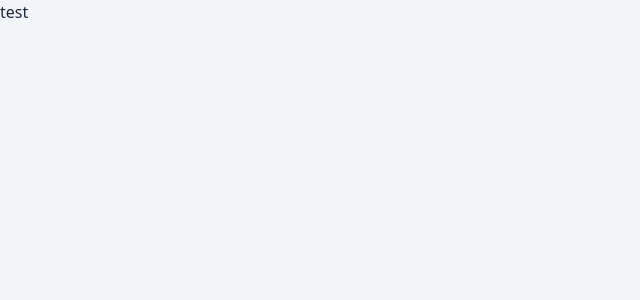
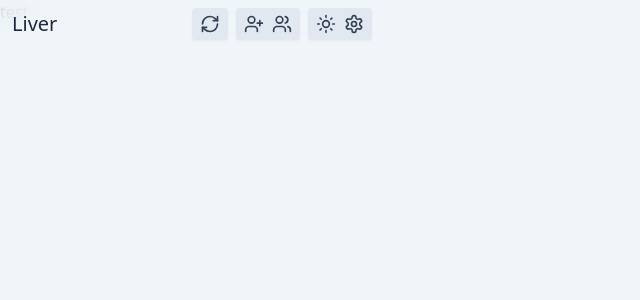
Before and after one commit to zigamacele/liver, a React (Vite) app: page /settings in a window 1280 px wide. Shown: the top 300 px of the page, without its empty margins (0-640 px from the left). Built offline with nearby package versions, Linux system fonts and the light colour scheme.

Commit message:
feat: navbar, footer

```diff
--- /dev/null
+++ b/src/components/Navbar/NavButton.tsx
@@ -0,0 +1,18 @@
+import { ReactNode } from 'react'
+import { Link } from 'react-router-dom'
+
+interface NavBarProps {
+  Icon: ReactNode
+  linkTo?: string
+}
+const NavButton: React.FC<NavBarProps> = ({ Icon, linkTo }) => {
+  return (
+    <Link to={linkTo ?? '#'}>
+      <div className='cursor-pointer hover:text-slate-500 hover:dark:text-blue-400'>
+        {Icon}
+      </div>
+    </Link>
+  )
+}
+
+export default NavButton
--- /dev/null
+++ b/src/constants/links.ts
@@ -0,0 +1,2 @@
+export const GITHUB_REPO = 'https://github.com/zigamacele/liver'
+export const HOLODEX_WEBSITE = 'https://holodex.net/'
--- /dev/null
+++ b/src/constants/paths.ts
@@ -0,0 +1,2 @@
+export const HOME = '/'
+export const SETTINGS = '/settings'
--- /dev/null
+++ b/src/layouts/Footer.tsx
@@ -0,0 +1,33 @@
+import { Github } from 'lucide-react'
+
+import { GITHUB_REPO, HOLODEX_WEBSITE } from '@/constants/links.ts'
+
+const Footer: React.FC = () => {
+  return (
+    <footer className='fixed bottom-0 left-0 z-50 flex w-full items-center justify-between bg-slate-100/80 px-3 py-3 backdrop-blur-md dark:bg-slate-800/80'>
+      <div className='flex items-center gap-1'>
+        <p className='text-[10px] font-light'>Powered by</p>
+        <p
+          onClick={() =>
+            void chrome.tabs.create({
+              url: HOLODEX_WEBSITE,
+            })
+          }
+          className='cursor-pointer text-blue-500 hover:text-rose-500'
+        >
+          Holodex
+        </p>
+      </div>
+      <Github
+        className='h-5 w-5 cursor-pointer rounded hover:text-slate-500 hover:dark:text-blue-400'
+        onClick={() =>
+          void chrome.tabs.create({
+            url: GITHUB_REPO,
+          })
+        }
+      />
+    </footer>
+  )
+}
+
+export default Footer
--- /dev/null
+++ b/src/layouts/Navbar.tsx
@@ -0,0 +1,32 @@
+import { RefreshCw, Settings, Sun, UserPlus, Users } from 'lucide-react'
+import { Link } from 'react-router-dom'
+
+import NavButton from '@/components/Navbar/NavButton.tsx'
+
+import { HOME, SETTINGS } from '@/constants/paths.ts'
+const Navbar = () => {
+  return (
+    <nav className='fixed z-50 flex w-96 items-center justify-between bg-slate-100/80 px-3 py-2 backdrop-blur-md dark:bg-slate-800/80'>
+      <Link to={HOME}>
+        <p className='cursor-pointer text-xl font-medium hover:opacity-60'>
+          Liver
+        </p>
+      </Link>
+      <div className='flex items-center gap-2 text-slate-700 dark:text-blue-500'>
+        <div className='rounded bg-slate-200 px-2 py-1.5 shadow-sm dark:bg-slate-700'>
+          <NavButton Icon={<RefreshCw size={20} />} linkTo={HOME} />
+        </div>
+        <div className='flex items-center gap-2 rounded bg-slate-200 px-2 py-1.5 shadow-sm dark:bg-slate-700'>
+          <NavButton Icon={<UserPlus size={20} />} />
+          <NavButton Icon={<Users size={20} />} />
+        </div>
+        <div className='flex items-center gap-2 rounded bg-slate-200 px-2 py-1.5 shadow-sm dark:bg-slate-700'>
+          <NavButton Icon={<Sun size={20} />} />
+          <NavButton Icon={<Settings size={20} />} linkTo={SETTINGS} />
+        </div>
+      </div>
+    </nav>
+  )
+}
+
+export default Navbar
--- a/src/main.tsx
+++ b/src/main.tsx
@@ -4,12 +4,14 @@ import { MemoryRouter as Router } from 'react-router'
 
 import './styles/index.css'
 
+import Navbar from '@/layouts/Navbar.tsx'
 import Routes from '@/routes/AppRoutes.tsx'
 
 // eslint-disable-next-line @typescript-eslint/no-non-null-assertion
 createRoot(document.getElementById('root')!).render(
   <StrictMode>
     <Router>
+      <Navbar />
       <Routes />
     </Router>
   </StrictMode>,
--- a/src/pages/Settings.tsx
+++ b/src/pages/Settings.tsx
@@ -1,5 +1,11 @@
+import Footer from '@/layouts/Footer.tsx'
+
 const Settings: React.FC = () => {
-  return <div className='bg-red-500'>test</div>
+  return (
+    <div>
+      <Footer />
+    </div>
+  )
 }
 
 export default Settings
--- a/src/styles/index.css
+++ b/src/styles/index.css
@@ -5,7 +5,7 @@
 body {
   -ms-overflow-style: none;
   scrollbar-width: none;
-  @apply w-96 bg-slate-100 text-slate-800 dark:bg-slate-800 dark:text-slate-100;
+  @apply h-[48em] w-96 bg-slate-100 text-slate-800 dark:bg-slate-800 dark:text-slate-100;
 }
 
 body::-webkit-scrollbar {
--- a/tsconfig.json
+++ b/tsconfig.json
@@ -5,7 +5,7 @@
     "lib": ["ES2020", "DOM", "DOM.Iterable"],
     "module": "ESNext",
     "skipLibCheck": true,
-    "types": ["vite/client"],
+    "types": ["vite/client", "chrome"],
 
     "baseUrl": ".",
     "paths": {
```
Also changed, not shown: package.json (+5 -4 lines), 1 other file (tests, documents, lock files or other folders).
